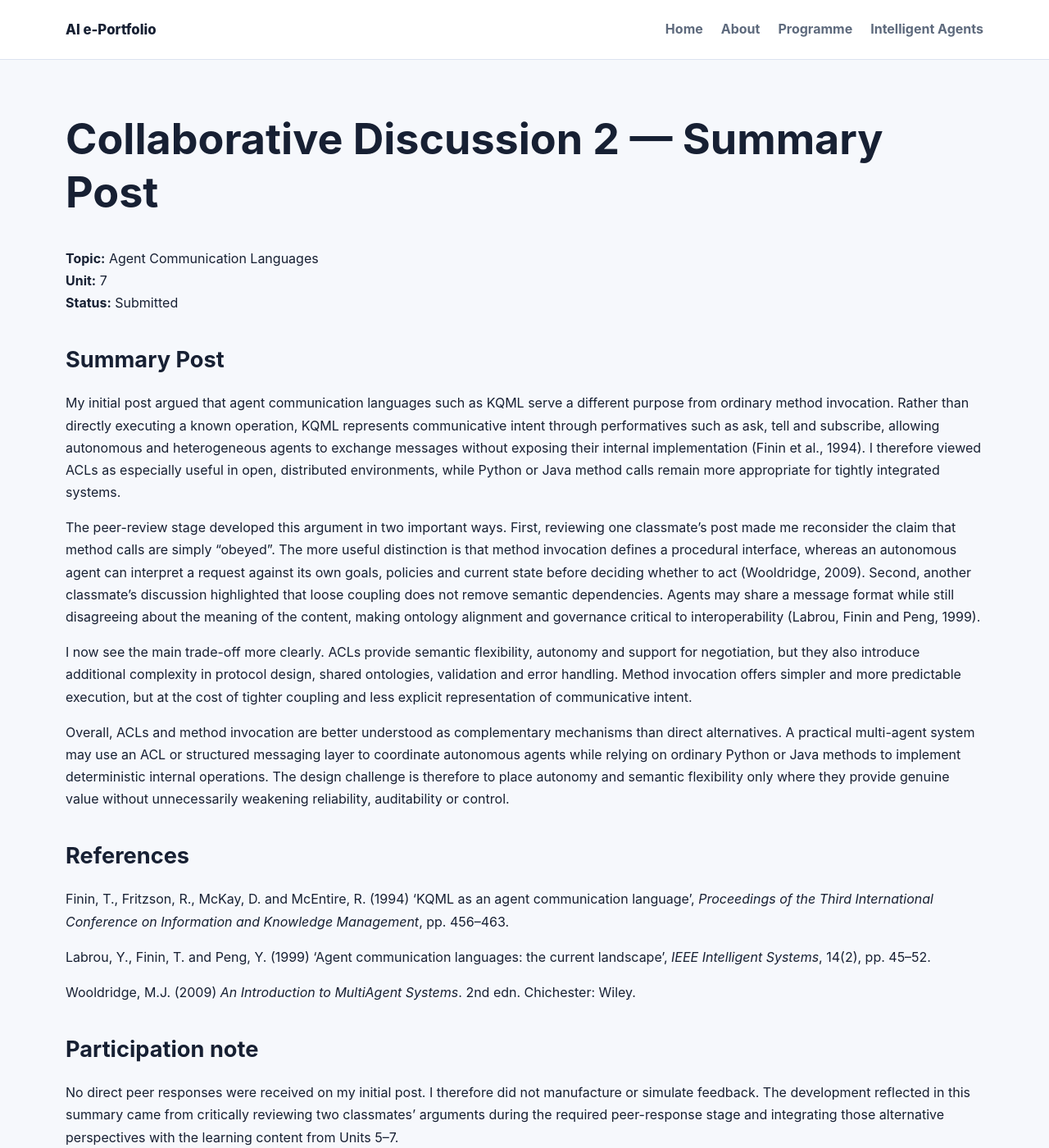
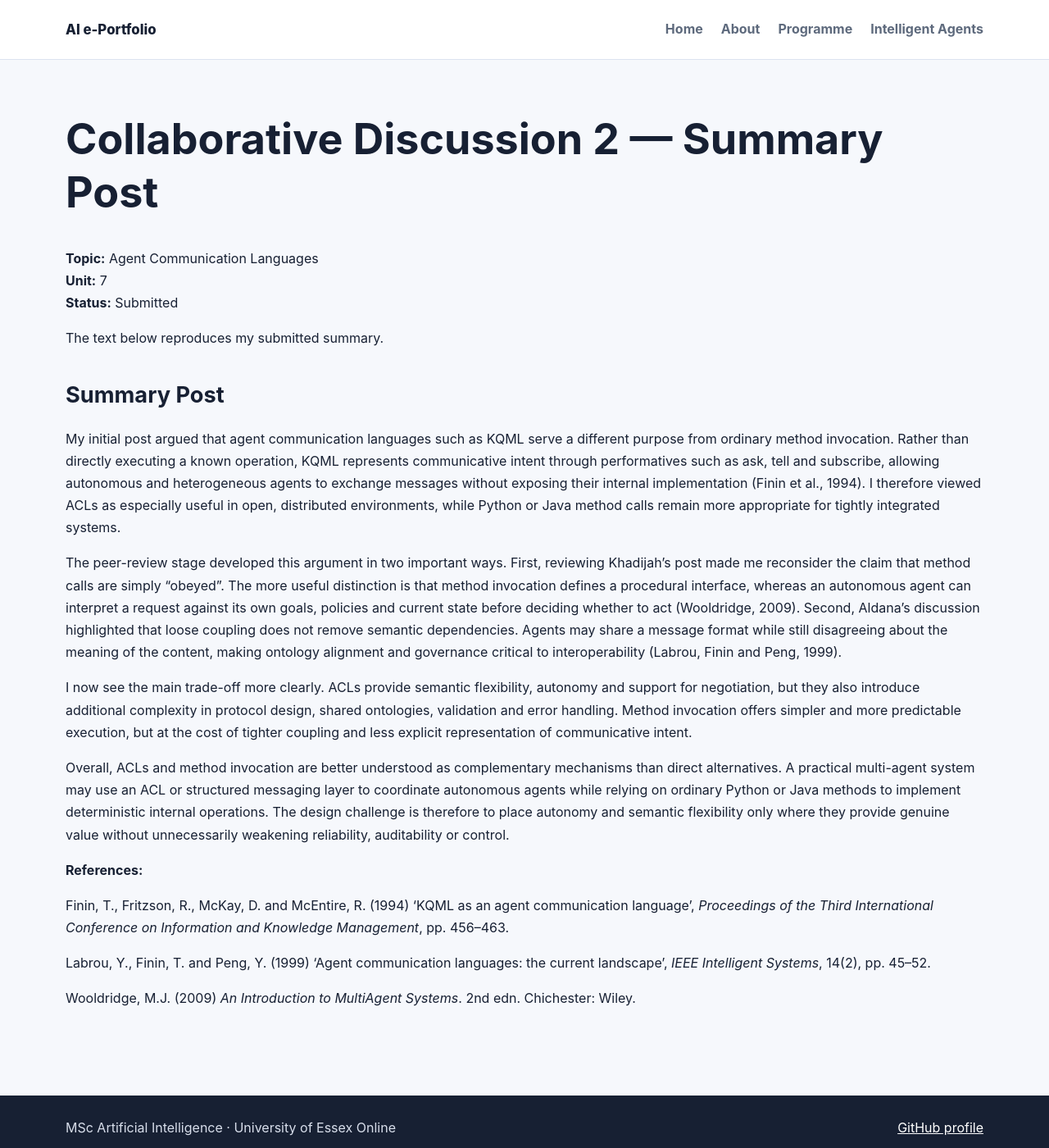
Before and after one commit to Monogios1996/Monogios1996.github.io, a Jekyll site: the page built from modules/intelligent-agents/evidence/discussions/unit-07-agent-communication-languages-summary-post.md, in a window 1280 px wide and 1400 px high. Shown: the whole window at 82% size. Built offline with Jekyll 4.4.1, drawn with Linux system fonts in a browser that asks for light colours; our own code applies the rules of GitHub Pages for plain Markdown files.

Commit message:
Use submitted summary post for Discussion 2

```diff
--- a/modules/intelligent-agents/evidence/discussions/unit-07-agent-communication-languages-summary-post.md
+++ b/modules/intelligent-agents/evidence/discussions/unit-07-agent-communication-languages-summary-post.md
@@ -1,27 +1,30 @@
+---
+title: Collaborative Discussion 2 — Summary Post
+permalink: /modules/intelligent-agents/evidence/discussions/unit-07-agent-communication-languages-summary-post/
+---
+
 # Collaborative Discussion 2 — Summary Post
 
 **Topic:** Agent Communication Languages
 **Unit:** 7
 **Status:** Submitted
 
+The text below reproduces my submitted summary.
+
 ## Summary Post
 
 My initial post argued that agent communication languages such as KQML serve a different purpose from ordinary method invocation. Rather than directly executing a known operation, KQML represents communicative intent through performatives such as ask, tell and subscribe, allowing autonomous and heterogeneous agents to exchange messages without exposing their internal implementation (Finin et al., 1994). I therefore viewed ACLs as especially useful in open, distributed environments, while Python or Java method calls remain more appropriate for tightly integrated systems.
 
-The peer-review stage developed this argument in two important ways. First, reviewing one classmate's post made me reconsider the claim that method calls are simply “obeyed”. The more useful distinction is that method invocation defines a procedural interface, whereas an autonomous agent can interpret a request against its own goals, policies and current state before deciding whether to act (Wooldridge, 2009). Second, another classmate's discussion highlighted that loose coupling does not remove semantic dependencies. Agents may share a message format while still disagreeing about the meaning of the content, making ontology alignment and governance critical to interoperability (Labrou, Finin and Peng, 1999).
+The peer-review stage developed this argument in two important ways. First, reviewing Khadijah’s post made me reconsider the claim that method calls are simply “obeyed”. The more useful distinction is that method invocation defines a procedural interface, whereas an autonomous agent can interpret a request against its own goals, policies and current state before deciding whether to act (Wooldridge, 2009). Second, Aldana’s discussion highlighted that loose coupling does not remove semantic dependencies. Agents may share a message format while still disagreeing about the meaning of the content, making ontology alignment and governance critical to interoperability (Labrou, Finin and Peng, 1999).
 
 I now see the main trade-off more clearly. ACLs provide semantic flexibility, autonomy and support for negotiation, but they also introduce additional complexity in protocol design, shared ontologies, validation and error handling. Method invocation offers simpler and more predictable execution, but at the cost of tighter coupling and less explicit representation of communicative intent.
 
 Overall, ACLs and method invocation are better understood as complementary mechanisms than direct alternatives. A practical multi-agent system may use an ACL or structured messaging layer to coordinate autonomous agents while relying on ordinary Python or Java methods to implement deterministic internal operations. The design challenge is therefore to place autonomy and semantic flexibility only where they provide genuine value without unnecessarily weakening reliability, auditability or control.
 
-## References
+**References:**
 
 Finin, T., Fritzson, R., McKay, D. and McEntire, R. (1994) ‘KQML as an agent communication language’, *Proceedings of the Third International Conference on Information and Knowledge Management*, pp. 456–463.
 
 Labrou, Y., Finin, T. and Peng, Y. (1999) ‘Agent communication languages: the current landscape’, *IEEE Intelligent Systems*, 14(2), pp. 45–52.
 
 Wooldridge, M.J. (2009) *An Introduction to MultiAgent Systems*. 2nd edn. Chichester: Wiley.
-
-## Participation note
-
-No direct peer responses were received on my initial post. I therefore did not manufacture or simulate feedback. The development reflected in this summary came from critically reviewing two classmates' arguments during the required peer-response stage and integrating those alternative perspectives with the learning content from Units 5–7.
```
